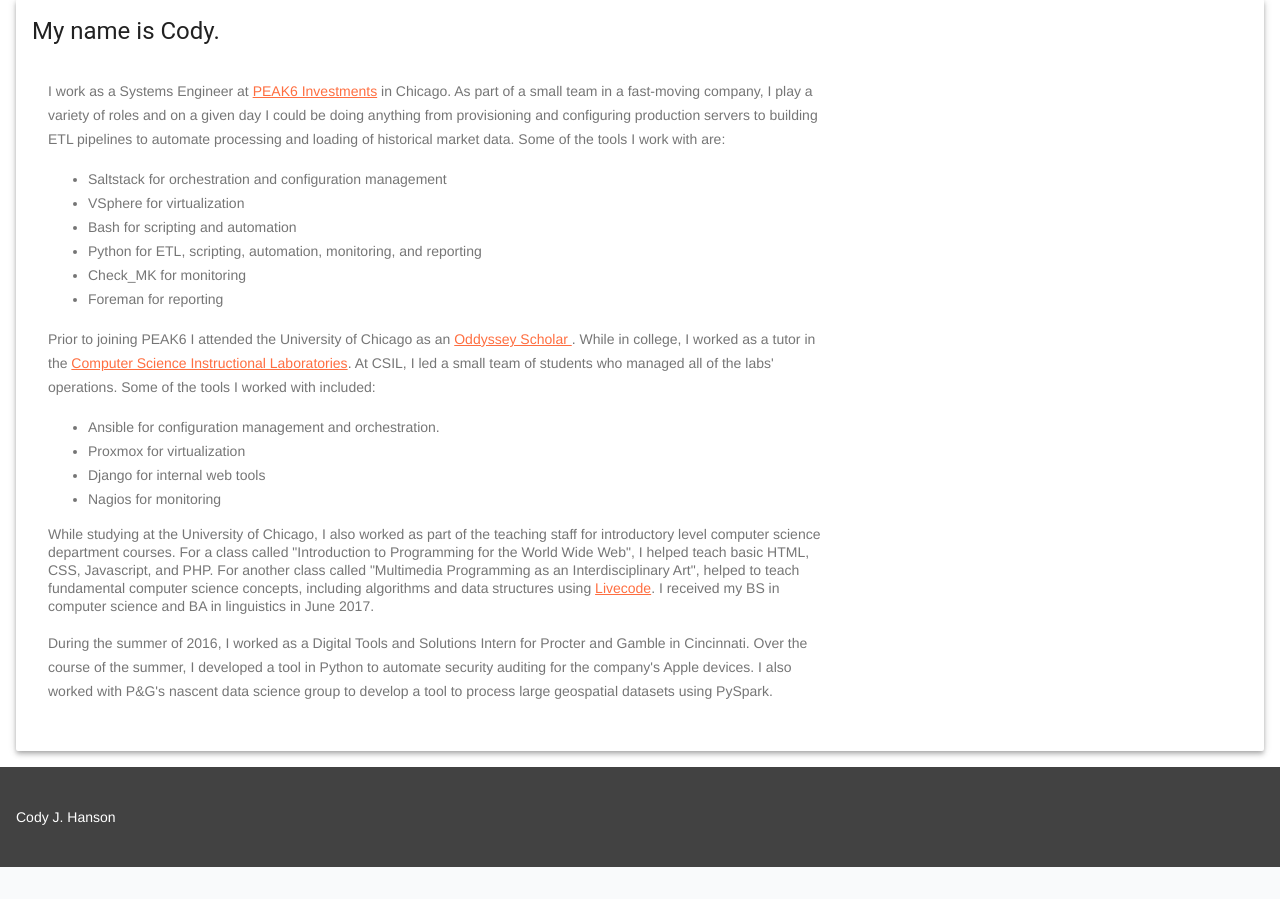
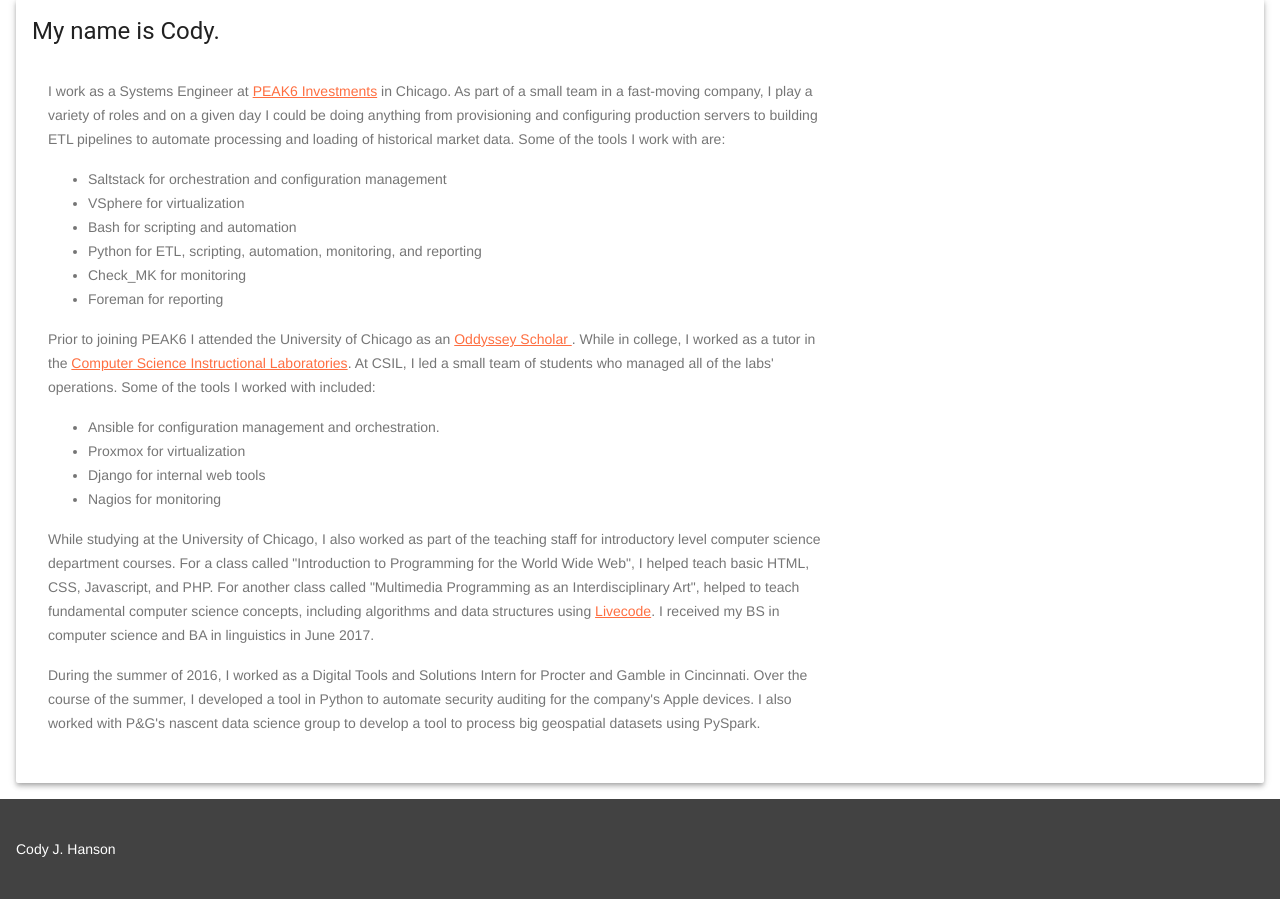
Before and after one commit to cjohnhanson/codyjhanson.com, a Flask app: page / in a window 1280 px wide. Shown: the part 145-1044 px from the top of the page. Before the commit the page ends 1012 px from the top, so only its background shows below. Run offline with Flask 2, Linux system fonts and the light colour scheme; some libraries are stand-ins or nearby versions; some web fonts are replaced.

Commit message:
minor changes

```diff
--- a/app/templates/index.html
+++ b/app/templates/index.html
@@ -33,6 +33,8 @@
 	      <li>Django for internal web tools</li>
 	      <li>Nagios for monitoring</li>
 	    </ul>
+	  </p>
+	  <p>
 	    While studying at the University of Chicago, I also worked as part of the teaching staff for introductory level computer science
 	    department courses. For a class called "Introduction to Programming for the World Wide Web", I helped teach basic HTML, CSS, Javascript,
 	    and PHP. For another class called "Multimedia Programming as an Interdisciplinary Art", helped to teach fundamental computer science concepts,
@@ -42,7 +44,7 @@
 	  <p>
 	    During the summer of 2016, I worked as a Digital Tools and Solutions Intern for Procter and Gamble in Cincinnati. Over the course
 	    of the summer, I developed a tool in Python to automate security auditing for the company's Apple devices. I also worked with P&G's
-	    nascent data science group to develop a tool to process large geospatial datasets using PySpark.
+	    nascent data science group to develop a tool to process big geospatial datasets using PySpark.
 	  </p>
         </div>
       </div>
```
